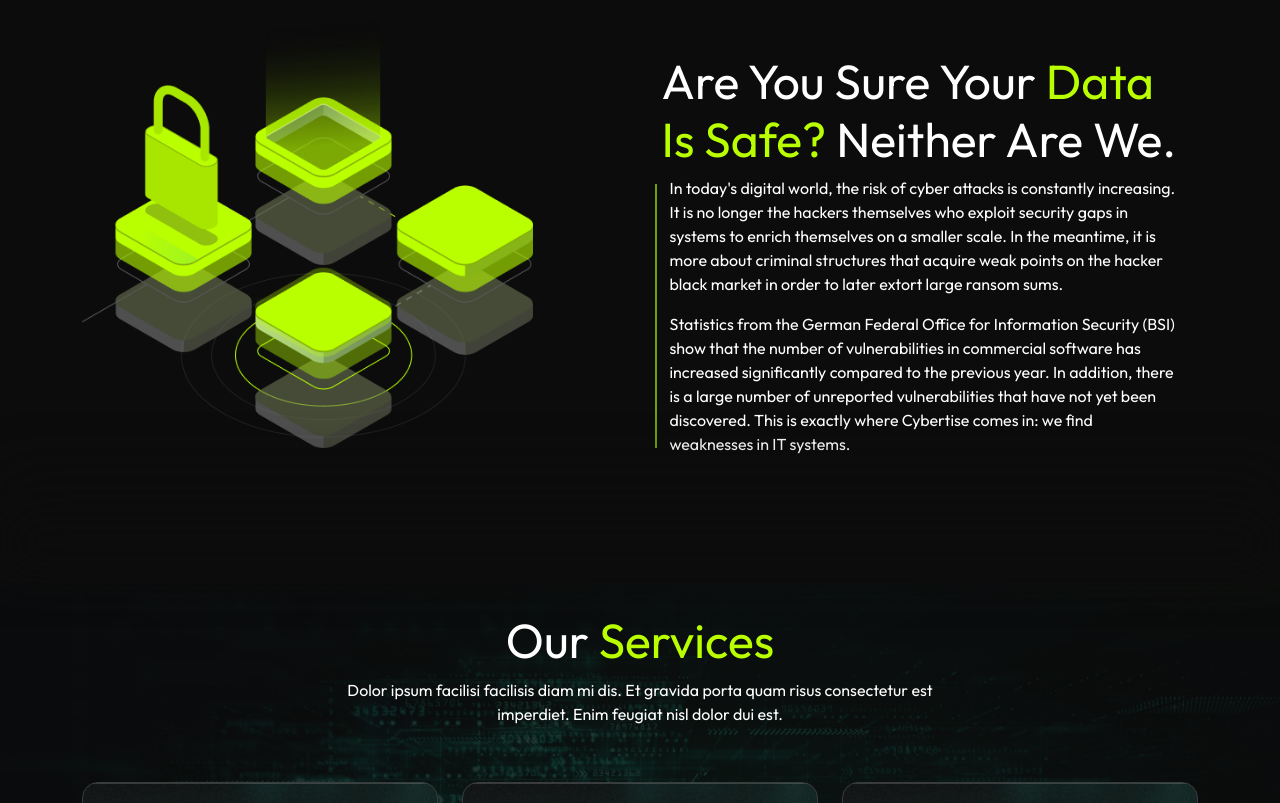
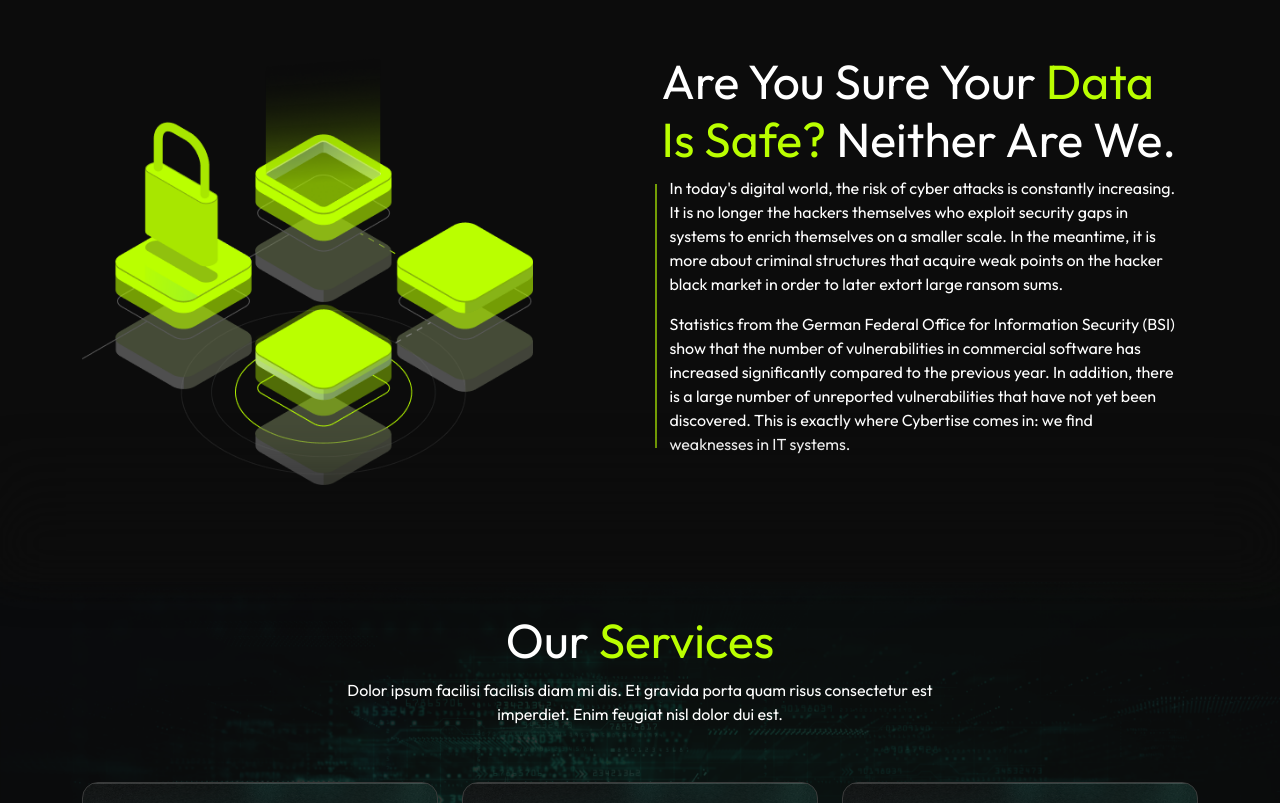
Before and after one commit to Sujatagoyat/Cybertise, a plain HTML site: page index.html in a window 1280 px wide. Shown: the part 1123-1926 px from the top of the page. Drawn offline with nearby package versions, Linux system fonts and the light colour scheme.

Commit message:
added height to img

```diff
--- a/index.html
+++ b/index.html
@@ -72,8 +72,8 @@
     <section class="pt-13 position-relative z-2 pb-lg-60" id="About">
         <div class="custom-container">
             <div class="row d-flex justify-content-between  ">
-                <div class="col-lg-5 " data-aos="zoom-in">
-                    <img class="w-100 max-w-513" src="./assets/images/png/sure-img.png" alt="sure">
+                <div class="col-lg-5 d-flex align-items-center justify-content-center " data-aos="zoom-in">
+                    <img class="w-100 max-w-513 h -100 " src="./assets/images/png/sure-img.png" alt="sure">
                 </div>
                 <div class="col-lg-6 d-flex flex-column align-items-center justify-content-center py-lg-50 " data-aos="zoom-in">
                     <div class="data-ellipse-1 position-absolute d-xxl-block d-none">
```
